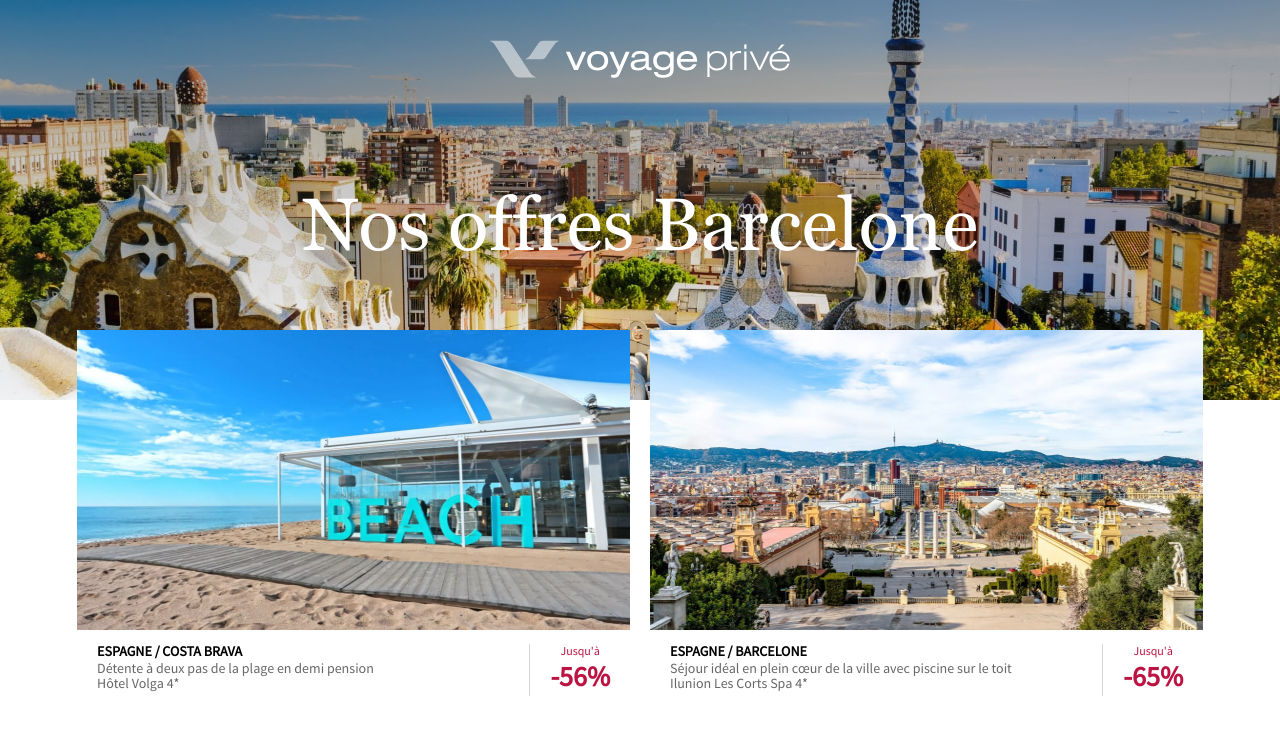
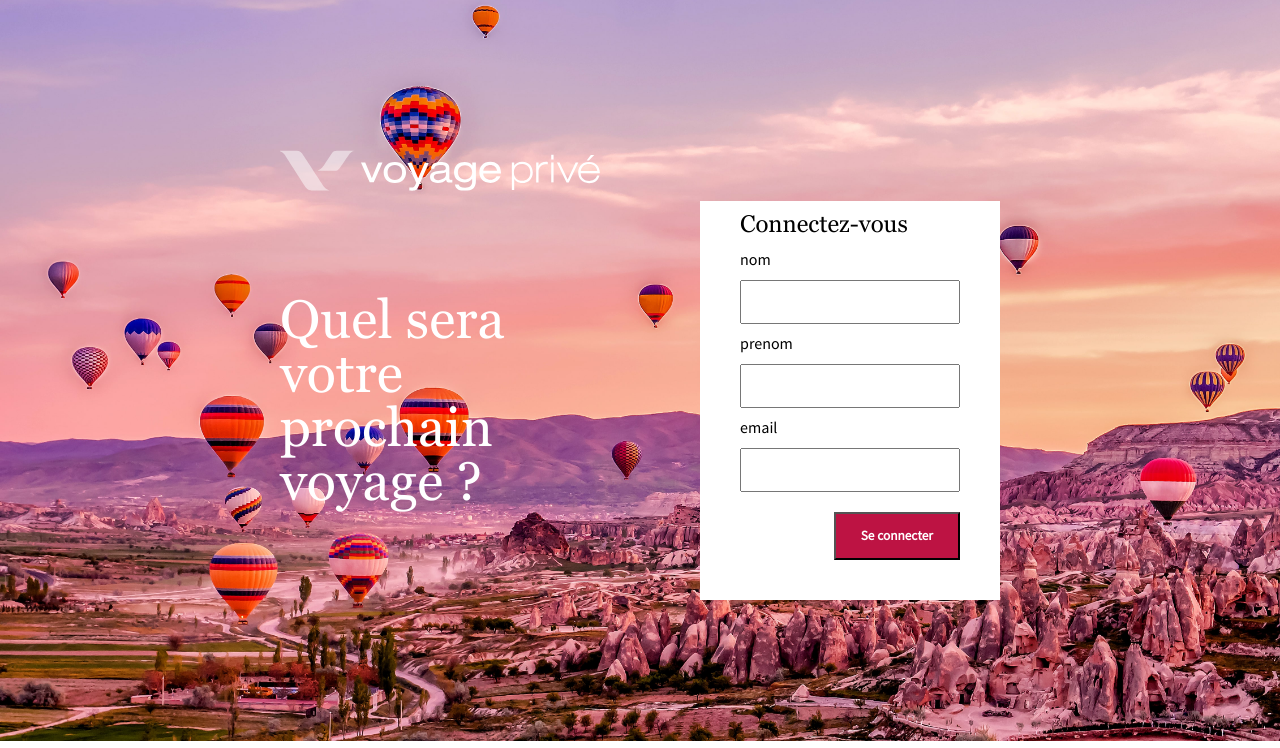
Before and after one commit to Chris5477/voyageprive-test, a React (Create React App) app: page / in a window 1280 px wide. Shown: the top 748 px of the page. Built offline with nearby package versions, Linux system fonts and the light colour scheme.

Commit message:
add form-validation

```diff
--- a/src/App.js
+++ b/src/App.js
@@ -1,9 +1,11 @@
 import Offers from "./pages/Offers";
+import Login from "./pages/Login";
 
 const App = () =>  {
 	return (
 		<div className="App">
-			<Offers />
+			<Login />
+			{/* <Offers /> */}
 		</div>
 	);
 }
--- a/src/components/Input.js
+++ b/src/components/Input.js
@@ -1,8 +1,8 @@
-const Input = ({ type, id }) => {
+const Input = ({ type, id, name, value, handleChange }) => {
 	return (
 		<div className="form-data">
 			<label htmlFor={id}>{id}</label>
-			<input type={type} id={id} />
+			<input type={type} id={id} name={name} value={value} onChange={handleChange} />
 		</div>
 	);
 };
--- a/src/index.css
+++ b/src/index.css
@@ -224,7 +224,7 @@ input[type="submit"] {
 
 /* RESPONSIVE DESIGN ************************************************************************************************************/
 
-@media screen and (max-width: 375px) {
+@media screen and (max-width: 498px) {
 	/* LOGIN PAGE MOBILE ************************************************************************************************************/
 
 	.login-page {
--- a/src/pages/Login.js
+++ b/src/pages/Login.js
@@ -1,13 +1,55 @@
 import logoVP from "../assets/logo/VPLogo.svg";
 import bgLogin from "../assets/background-image/bg-login.jpg";
 import Input from "../components/Input";
+import { useState } from "react";
 
 const Login = () => {
+	const loginInitialState = {
+		firstName: "",
+		lastName: "",
+		email: "",
+	};
+
+	const [userData, setUserData] = useState(loginInitialState);
+	const [messageForm, setMessageForm] = useState(false);
+	const { firstName, lastName, email } = userData;
+
+	const handleChangeLogin = (e) => {
+		const { name, value } = e.target;
+		setUserData({ ...userData, [name]: value });
+	};
+
+	const runAnimation = () => {
+		// futur animation here
+		return null;
+	};
+
+	const requestWaitingSimulation = () => {
+		runAnimation();
+		redirectUserToOfferPage();
+	};
+
+	const redirectUserToOfferPage = () => {
+		setTimeout(() => (window.location.href = "localhost:3000/offers"), 2000);
+	};
+
+	const login = (e) => {
+		e.preventDefault();
+		const valueState = Object.values(userData).every((value) => value);
+
+		if (!valueState) {
+			setMessageForm(true);
+		} else {
+			setMessageForm(false);
+			requestWaitingSimulation();
+		}
+	};
+
 	return (
 		<div className="page login-page">
-				<figure className="bg-login">
-					<img src={bgLogin} alt="paysage avec des montgolfière" />
-				</figure>
+			<figure className="bg-login">
+				<img src={bgLogin} alt="paysage avec des montgolfière" />
+			</figure>
 			<header>
 				<h1>
 					<img src={logoVP} alt="Voyage privé" />
@@ -15,11 +57,12 @@ const Login = () => {
 			</header>
 			<main>
 				<h2 className="title-login-page">Quel sera votre prochain voyage ?</h2>
-				<form className="login-form">
+				<form className="login-form" onSubmit={login}>
 					<h2>Connectez-vous</h2>
-					<Input id="nom" />
-					<Input id="prenom" />
-					<Input id="email" />
+					<Input id="nom" value={firstName} name="firstName" handleChange={handleChangeLogin} />
+					<Input id="prenom" value={lastName} name="lastName" handleChange={handleChangeLogin} />
+					<Input id="email" type="email" value={email} name="email" handleChange={handleChangeLogin} />
+					{messageForm && <p className="error-form">Veuillez remplir tout les champs</p>}
 					<input type="submit" value="Se connecter" />
 				</form>
 			</main>
```
